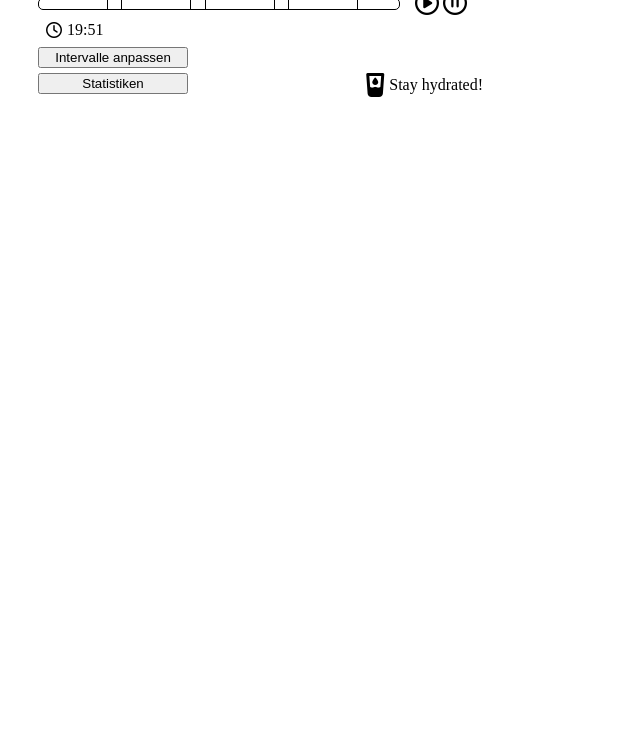
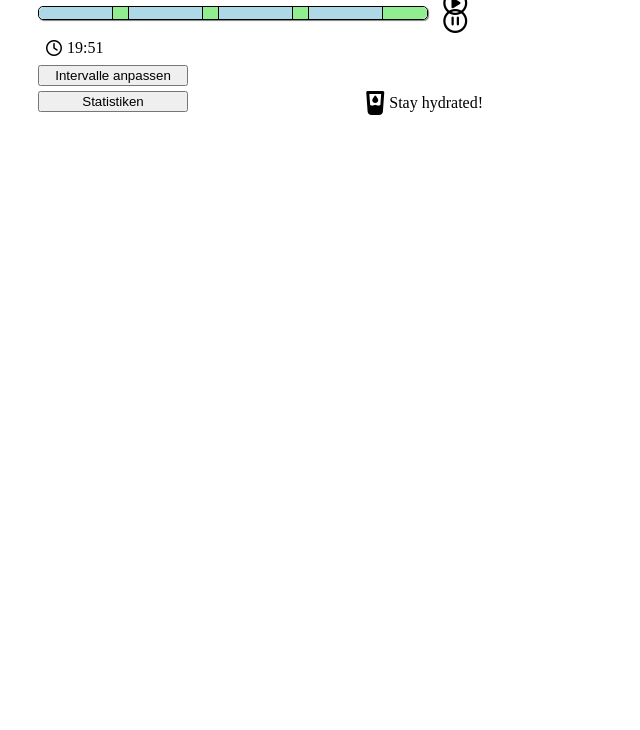
Before and after one commit to JonasSieder/OptimizeMe, a browser extension: page src/index.html in a window 1280 px wide. Shown: the part 70-800 px from the top of the page, without its empty margins (0-640 px from the left). Drawn offline with nearby package versions, Linux system fonts and the light colour scheme; files that its build step writes are made by us from their sources.

Commit message:
better styling

```diff
--- a/src/scss/components/work-break-progressbar.scss
+++ b/src/scss/components/work-break-progressbar.scss
@@ -1,18 +1,50 @@
 // Vars \\_______________________________________
 
 // Styles \\_______________________________________
+.pomodoro__progress {
+  display: flex;
+  height: 12px;
+  width: 100%;
+  margin-right: 15px;
+  border: 1px solid;
+  border-radius: 5px;
+  box-shadow: 1px 1px 1px gray;
+
+  > :first-child {
+    .work-progressbar__progress {
+      border-top-left-radius: 5px;
+      border-bottom-left-radius: 5px;
+    }
+  }
+
+  > :last-child {
+    .break-progressbar__progress {
+      border-top-right-radius: 5px;
+      border-bottom-right-radius: 5px;
+    }
+  }
+}
+
 .work-progressbar {
-  // background-color: lightblue;
   border-right: 1px solid;
-  height: 10px;
+  height: 100%;
+
+  &__progress {
+    background-color: lightblue;
+    height: 100%;
+  }
 }
 
 .break-progressbar {
   border-right: 1px solid;
-  // background-color: lightgreen;
-  height: 10px;
+  height: 100%;
 
   &--last-break {
     border: none;
   }
+
+  &__progress {
+    background-color: lightgreen;
+    height: 100%;
+  }
 }
--- a/src/scss/main-view.scss
+++ b/src/scss/main-view.scss
@@ -14,14 +14,6 @@ body {
 .pomodoro {
   display: flex;
   align-items: center;
-
-  .pomodoro__progress {
-    display: flex;
-    width: 80%;
-    margin-right: 15px;
-    border: 1px solid;
-    border-radius: 5px;
-  }
 }
 
 .progressbar-controls i {
```
Also changed, not shown: src/views/adjust-intervals.html (+2 -15 lines).
